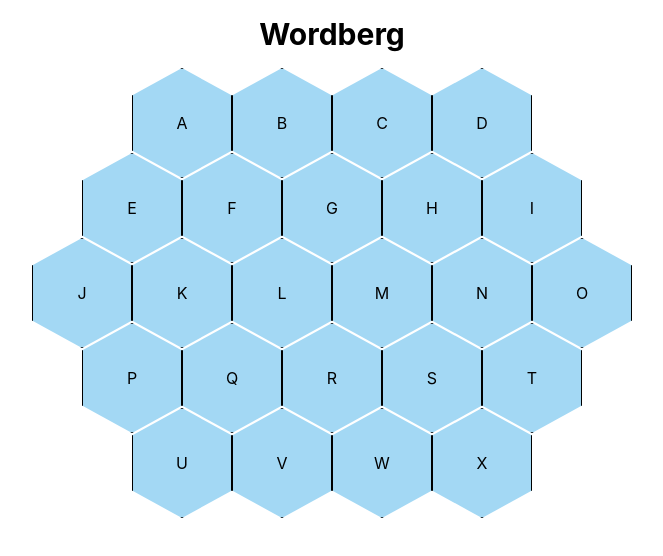
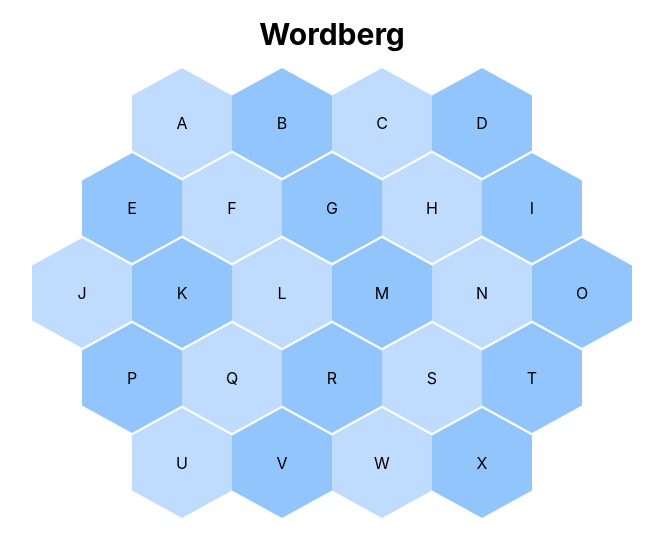
Before and after one commit to deannaliu/Wordberg, a React (Create React App) app in the folder frontend/: page / in a window 1280 px wide. Shown: the top 556 px of the page, without its empty margins (308-971 px from the left). Built offline with nearby package versions, Linux system fonts and the light colour scheme.

Commit message:
alternate blue ice colors

```diff
--- a/frontend/src/components/Hexagon.jsx
+++ b/frontend/src/components/Hexagon.jsx
@@ -8,6 +8,10 @@ const Hexagon = ({ letter, onClick, row, col }) => {
   const isFirstOrLastRow = row === 0 || row === 4;
   const centeringOffset = isFirstOrLastRow ? 100 : 0;
 
+  // Define alternating shades of blue
+  const blueShades = ['bg-blue-200', 'bg-blue-300'];
+  const colorClass = blueShades[(row + col) % 2]; // Ensure alternating colors
+
   const style = {
     position: 'absolute',
     left: `${col * 100 + offset + centeringOffset}px`, // Adjust horizontal position
@@ -16,7 +20,7 @@ const Hexagon = ({ letter, onClick, row, col }) => {
 
   return (
     <div
-      className="hexagon bg-blue-200 text-black flex items-center justify-center cursor-pointer"
+      className={`hexagon ${colorClass} text-black flex items-center justify-center cursor-pointer`}
       style={style}
       onClick={onClick}
     >
--- a/frontend/src/index.css
+++ b/frontend/src/index.css
@@ -24,6 +24,4 @@ code {
   display: flex;
   align-items: center;
   justify-content: center;
-  background-color: #a3d8f4; /* Light blue */
-  border: 1px solid #000; /* Optional: Add borders for better visibility */
 }
```
